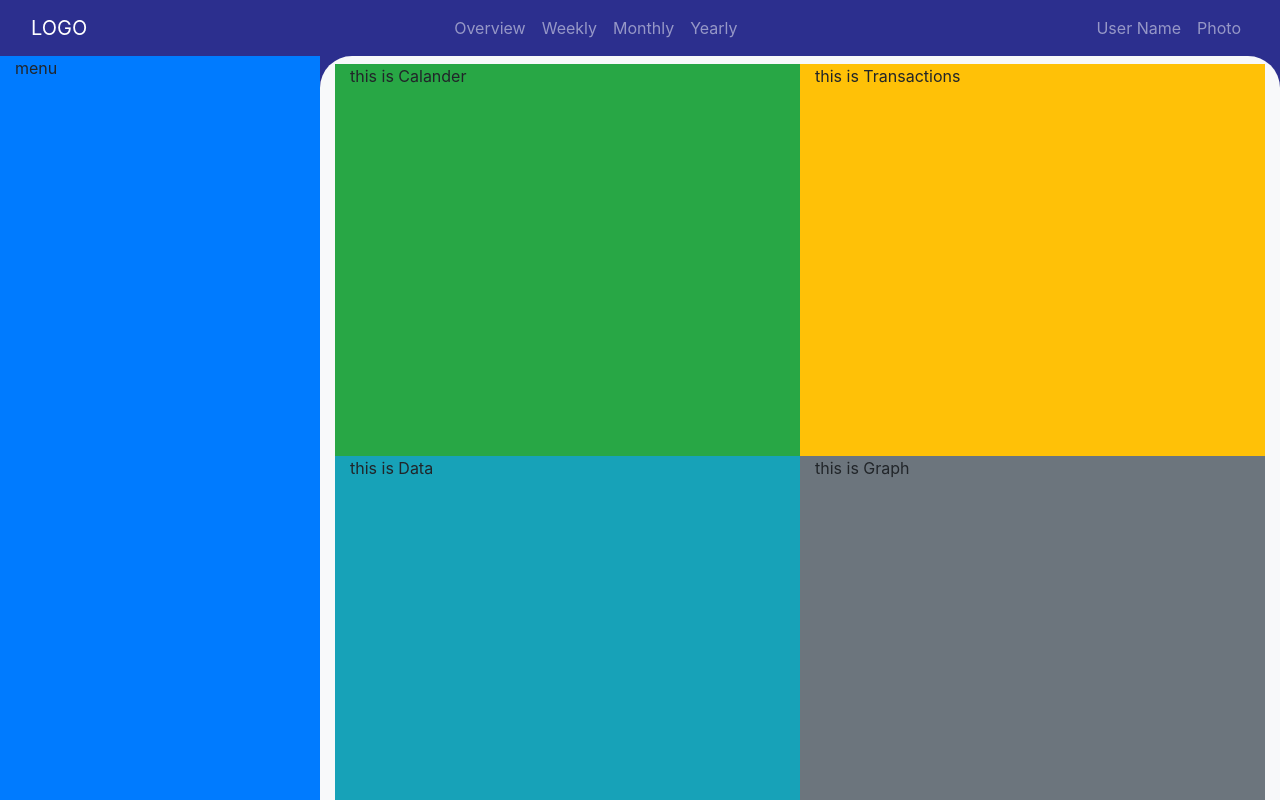
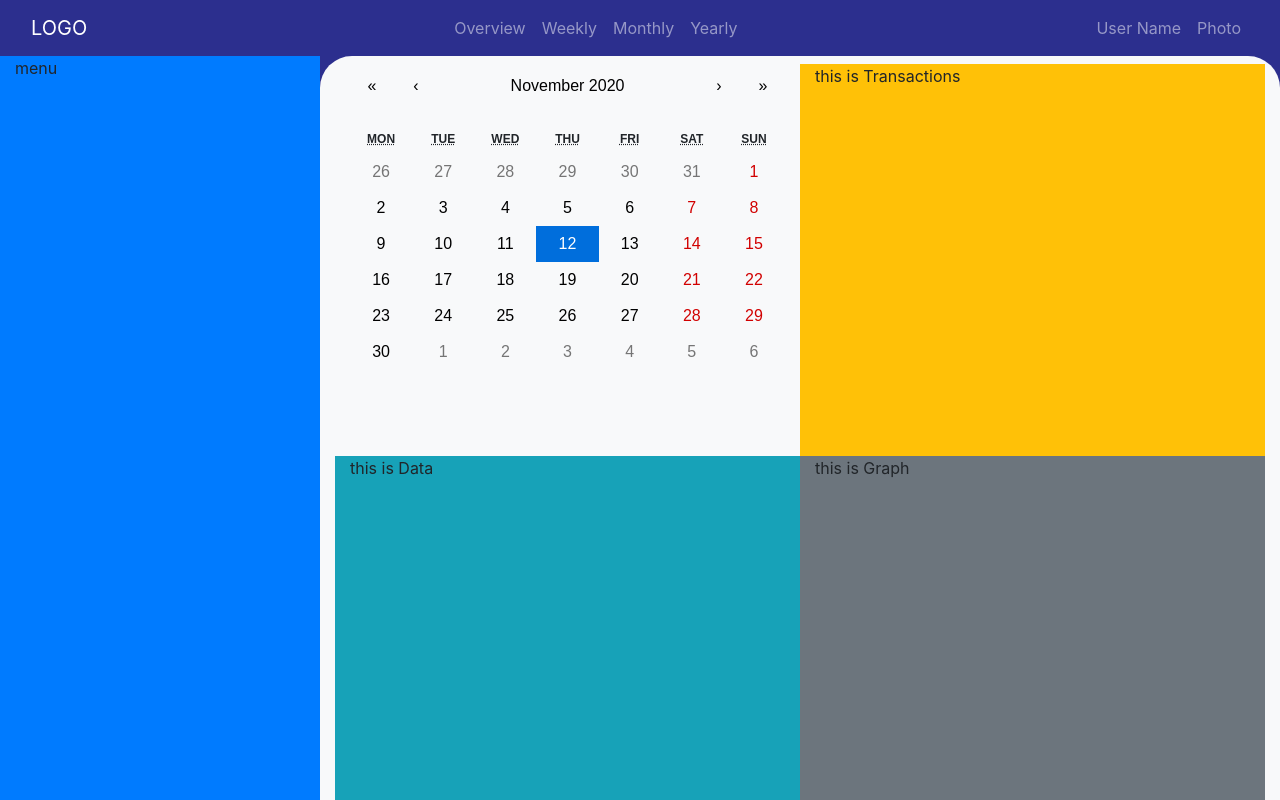
Before and after one commit to FinleyZ/my-account-book, a React (Create React App) app: page / in a window 1280 px wide. Built offline with nearby package versions, Linux system fonts and the light colour scheme.

Commit message:
canlander layout done

```diff
--- a/src/components/Calendar/Calendar.js
+++ b/src/components/Calendar/Calendar.js
@@ -7,13 +7,19 @@ const today = new Date();
 
 
 const Calendar = () => {
-    const [value, dateSelected] = useState(today)
-    // console.log(value)
-    return <RCalendar
-        onChange={dateSelected}
-        value={value}
-    />
-
+  const [value, dateSelected] = useState(today)
+  // console.log(value)
+  return (
+	<RCalendar
+		className="mx-auto h-100 w-100 border-0 bg-light"
+    onChange={(value, event) => console.log(value)}
+    value={value}
+		calendarType="ISO 8601"
+		minDetail="decade"
+		returnValue="start"
+		hover={new Date(2020, 0, 1)}
+		/>
+	)
 }
 
 export default Calendar;
--- a/src/components/DataDisplay/DataDisplay.js
+++ b/src/components/DataDisplay/DataDisplay.js
@@ -1,16 +1,19 @@
 import React from 'react'
 import { Container, Row, Col } from 'react-bootstrap'
+import Calendar from '../Calendar/Calendar'
 
 export const DataDisplay = () => {
 	return (
 		<Container fluid className="h-100" style={{overflow: "scroll"}}>
-			<Row className="h-50 bg-success " lg="12">
-				<Col className="bg-success" lg="6" md="6" style={{minHeight: "350px"}}>this is Calander</Col>
-				<Col className="bg-warning" lg="6" md="6" style={{minHeight: "350px"}}>this is Transactions </Col>
+			<Row className="h-50 pt-2" lg="12">
+				<Col /*className="bg-success"*/ lg="6" md="6" style={{minHeight: "350px"}}>
+					<Calendar/>
+				</Col>
+				<Col className="bg-warning " lg="6" md="6" style={{minHeight: "350px"}}>this is Transactions </Col>
 			</Row>
 
 			<Row className="h-50" lg="12">
-				<Col className="bg-info" lg="6" md="6" style={{minHeight: "350px"}}>this is Data</Col>
+				<Col className="bg-info " lg="6" md="6" style={{minHeight: "350px"}}>this is Data</Col>
 				<Col className="bg-secondary" lg="6" md="6" style={{minHeight: "350px"}}>this is Graph</Col>
 			</Row>
 		</Container>
--- a/src/containers/MyAccountBook/MyAccountBook.js
+++ b/src/containers/MyAccountBook/MyAccountBook.js
@@ -13,7 +13,7 @@ const MyAccountBook = () =>{
 				menu
 				</Col>
 
-				<Col className="bg-light py-2" lg="9" style={{borderRadius: "2rem 2rem 0 0"} }>
+				<Col className="bg-light" lg="9" style={{borderRadius: "2rem 2rem 0 0"} }>
 				<DataDisplay/>
 				</Col>
 			</Row>
```
